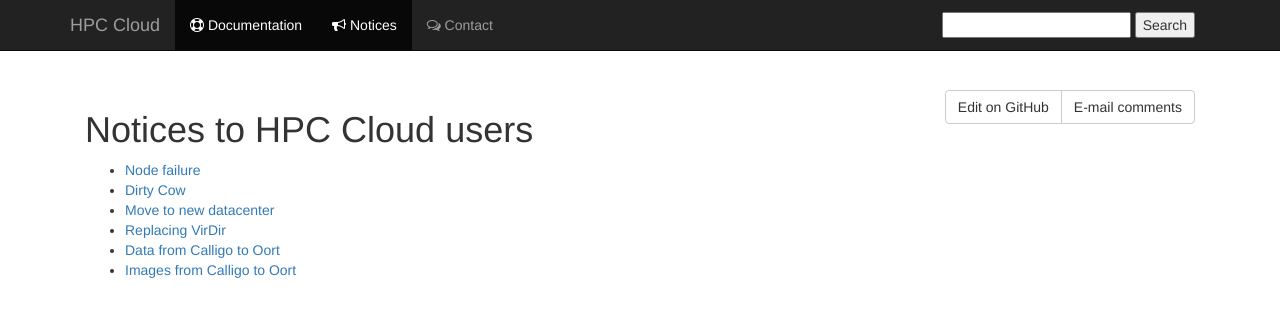
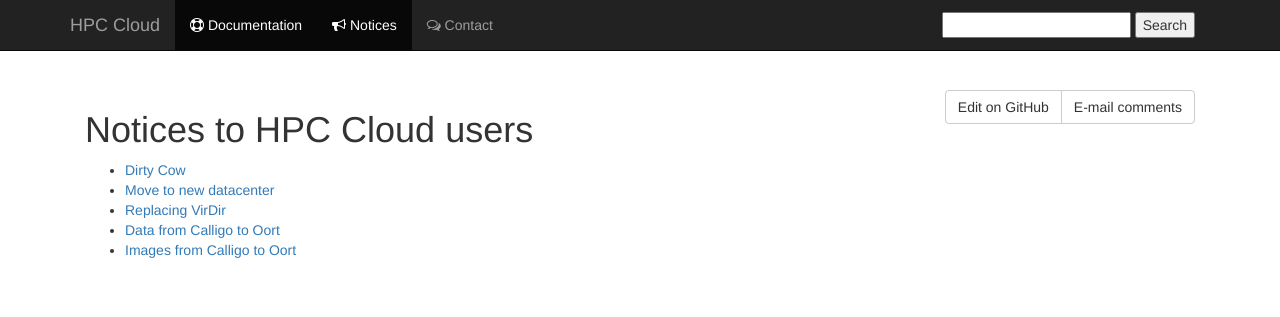
Before and after one commit to sara-nl/clouddocs, a Jekyll site: the page built from notices/index.markdown, in a window 1280 px wide. Shown: the top 317 px of the page. Built offline with Jekyll 4.4.1, drawn with Linux system fonts in a browser that asks for light colours; nearby versions of some CDN libraries; our own code applies the rules of GitHub Pages for plain Markdown files.

Commit message:
removed because of discussion

```diff
--- a/notices/index.markdown
+++ b/notices/index.markdown
@@ -4,7 +4,6 @@ layout: default
 
 # Notices to HPC Cloud users
 
-* [Node failure](node18)
 * [Dirty Cow](dirtycow)
 * [Move to new datacenter](move_preparation_instructions)
 * [Replacing VirDir](replacing-virdir)
```
